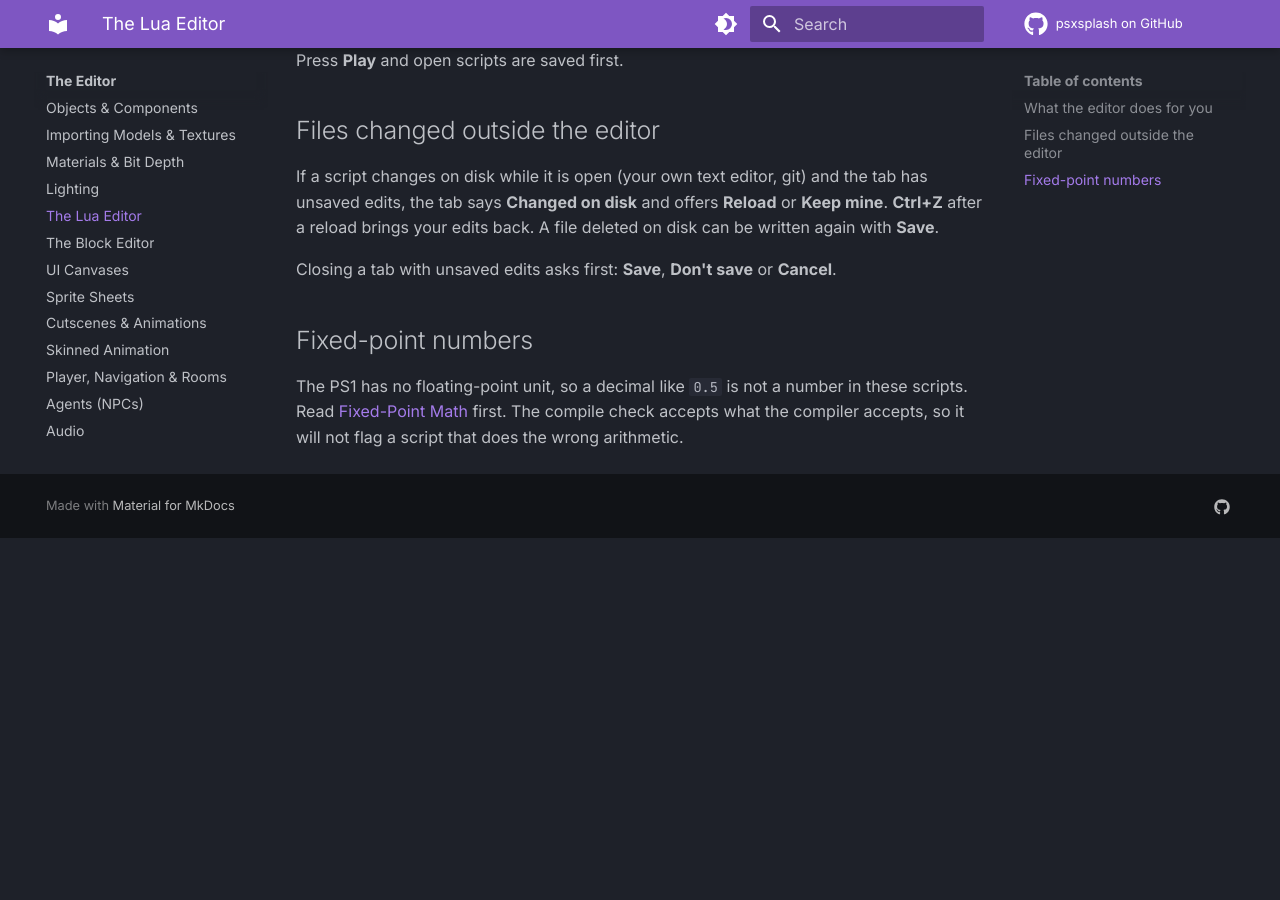
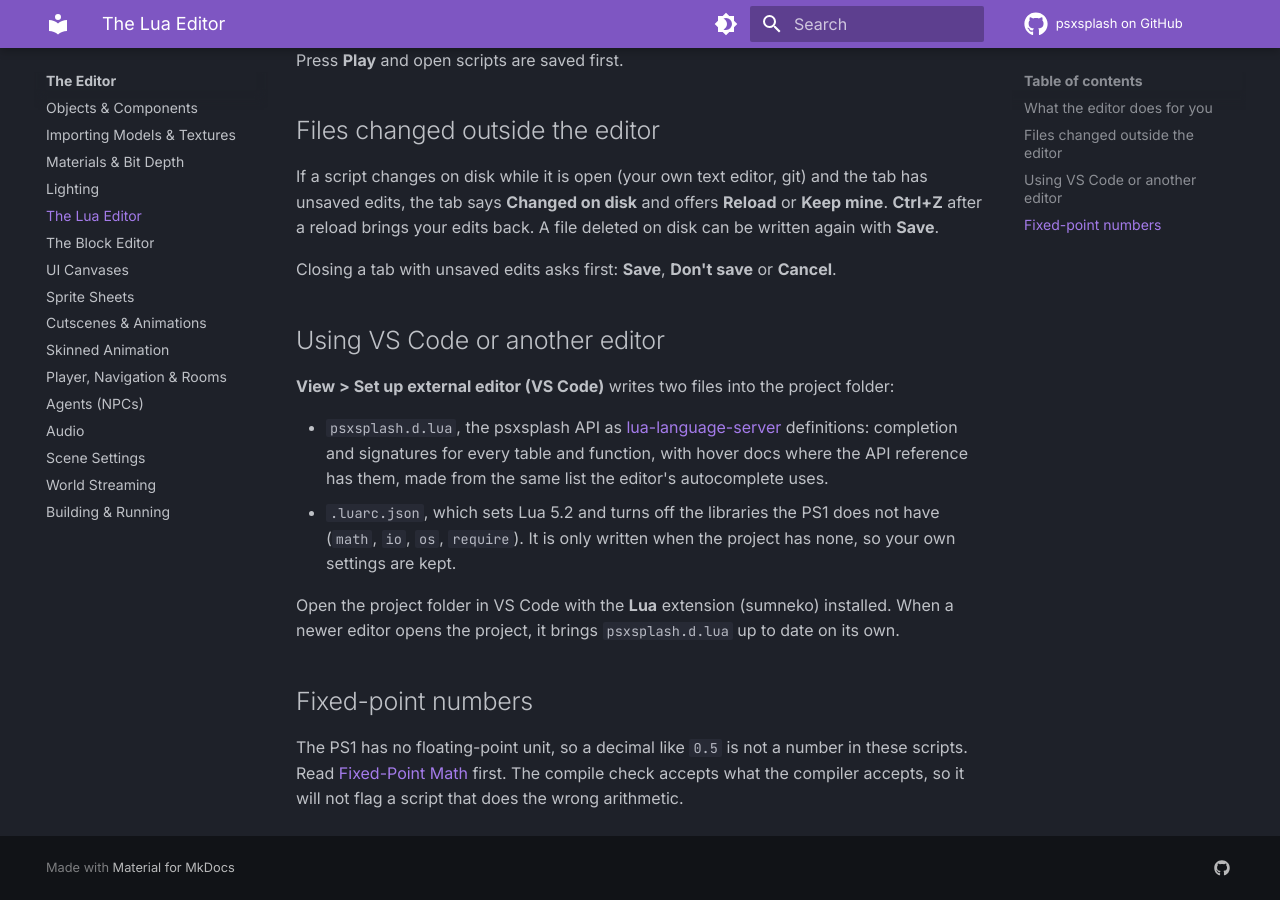
Before and after one commit to psxsplash/docs, an MkDocs documentation site: the page built from docs/editor/lua-editor.md, in a window 1280 px wide and 900 px high, scrolled down 1384 px. Built offline with MkDocs 1.6.1 and Material for MkDocs 9.7.7, drawn with Linux system fonts in a browser that asks for light colours; the version menu is left out; before the commit the page ends 1922 px from its top, so only the background shows below that.

Commit message:
Lua editor: using VS Code with psxsplash.d.lua

```diff
--- a/docs/editor/lua-editor.md
+++ b/docs/editor/lua-editor.md
@@ -25,6 +25,15 @@ If a script changes on disk while it is open (your own text editor, git) and the
 
 Closing a tab with unsaved edits asks first: **Save**, **Don't save** or **Cancel**.
 
+## Using VS Code or another editor
+
+**View > Set up external editor (VS Code)** writes two files into the project folder:
+
+- `psxsplash.d.lua`, the psxsplash API as [lua-language-server](https://luals.github.io/) definitions: completion and signatures for every table and function, with hover docs where the API reference has them, made from the same list the editor's autocomplete uses.
+- `.luarc.json`, which sets Lua 5.2 and turns off the libraries the PS1 does not have (`math`, `io`, `os`, `require`). It is only written when the project has none, so your own settings are kept.
+
+Open the project folder in VS Code with the **Lua** extension (sumneko) installed. When a newer editor opens the project, it brings `psxsplash.d.lua` up to date on its own.
+
 ## Fixed-point numbers
 
 The PS1 has no floating-point unit, so a decimal like `0.5` is not a number in these scripts. Read [Fixed-Point Math](../lua/fixed-point.md) first. The compile check accepts what the compiler accepts, so it will not flag a script that does the wrong arithmetic.
```
